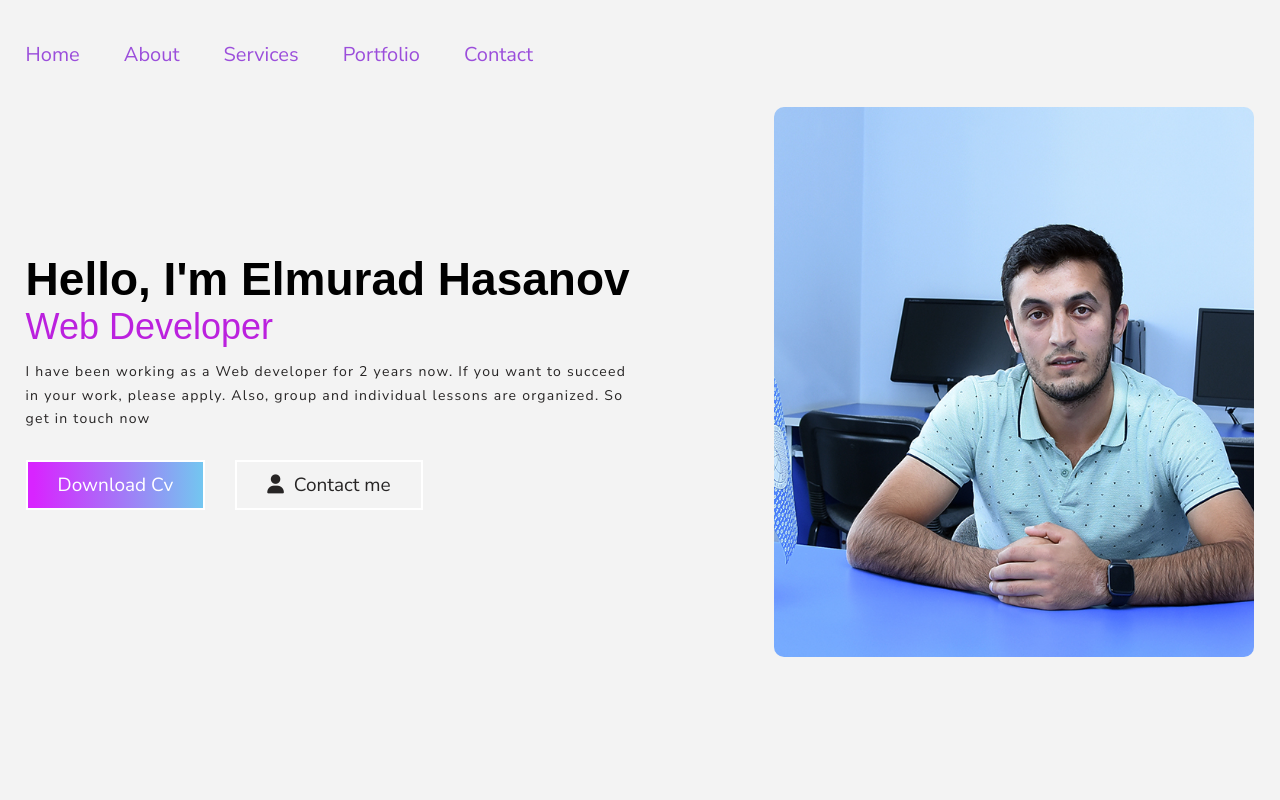
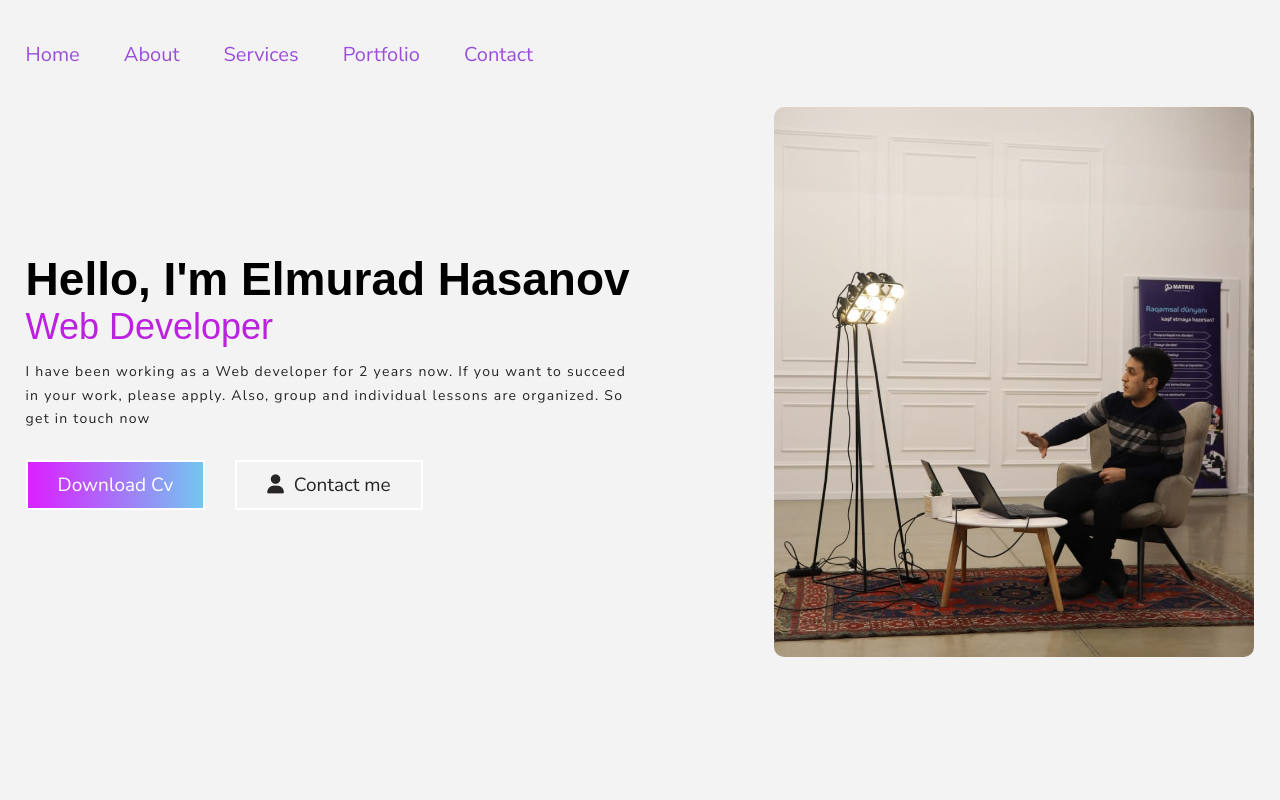
Before and after one commit to elmuradhasan/myportfolio, a plain HTML site: page index.html in a window 1280 px wide. Shown: the top 800 px of the page. Drawn offline with nearby package versions, Linux system fonts and the light colour scheme.

Commit message:
change my photo

```diff
--- a/index.html
+++ b/index.html
@@ -69,7 +69,6 @@
       </div>
     </header>
     <main>
-
       <section>
         <div class="first_s full_w floating">
           <div class="center">
@@ -97,7 +96,11 @@
                 </div>
               </div>
               <div class="floating overlay_main">
-              <img src="./images/elmurads.jpg" alt="myhpoto" class="myhpoto" />
+                <img
+                  src="./images/end.jpeg"
+                  alt="myhpoto"
+                  class="myhpoto"
+                />
                 <div class="overlay">
                   <p>Contact me</p>
                   <a
@@ -136,12 +139,11 @@
                   try that with my boss; I'd get kicked out on the spot.
                   <br /><br />
                   <span class="also_dont">
-                    But who knows, maybe that would be the best thing for me. He'd
-                    fall right off his desk! And it's a funny sort of business to
-                    be sitting up there at your desk, talking down at your
-                    subordinates.
+                    But who knows, maybe that would be the best thing for me.
+                    He'd fall right off his desk! And it's a funny sort of
+                    business to be sitting up there at your desk, talking down
+                    at your subordinates.
                   </span>
-
                 </p>
                 <div class="private_info flexr">
                   <p class="flex">Name <span>Elmurad Qasanov</span></p>
@@ -450,13 +452,12 @@
         $("html, body").animate({ scrollTop: 0 }, "300");
       });
 
-    $('.mobile_icon').on('click', function(){
+      $(".mobile_icon").on("click", function () {
         // $this.classList.add('visible-menu-out');
         $(".fullscreen_menu").addClass("show");
         $(".fa-xmark").removeClass("show");
-
       });
-    $('.fa-xmark').on('click', function(){
+      $(".fa-xmark").on("click", function () {
         // $this.classList.add('visible-menu-out');
         $(".fullscreen_menu").removeClass("show");
       });
```
Lines whose indentation alone changed are shown as unchanged.
